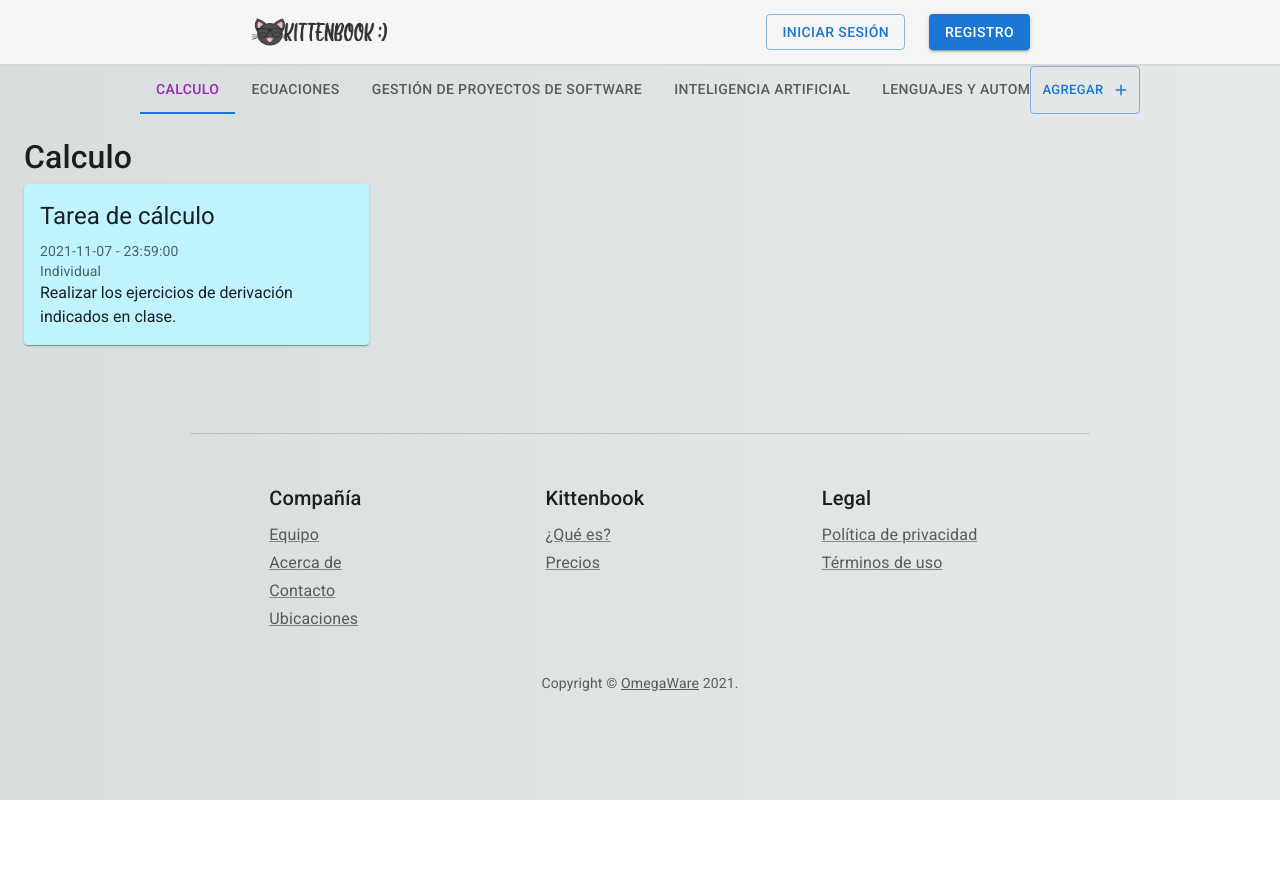
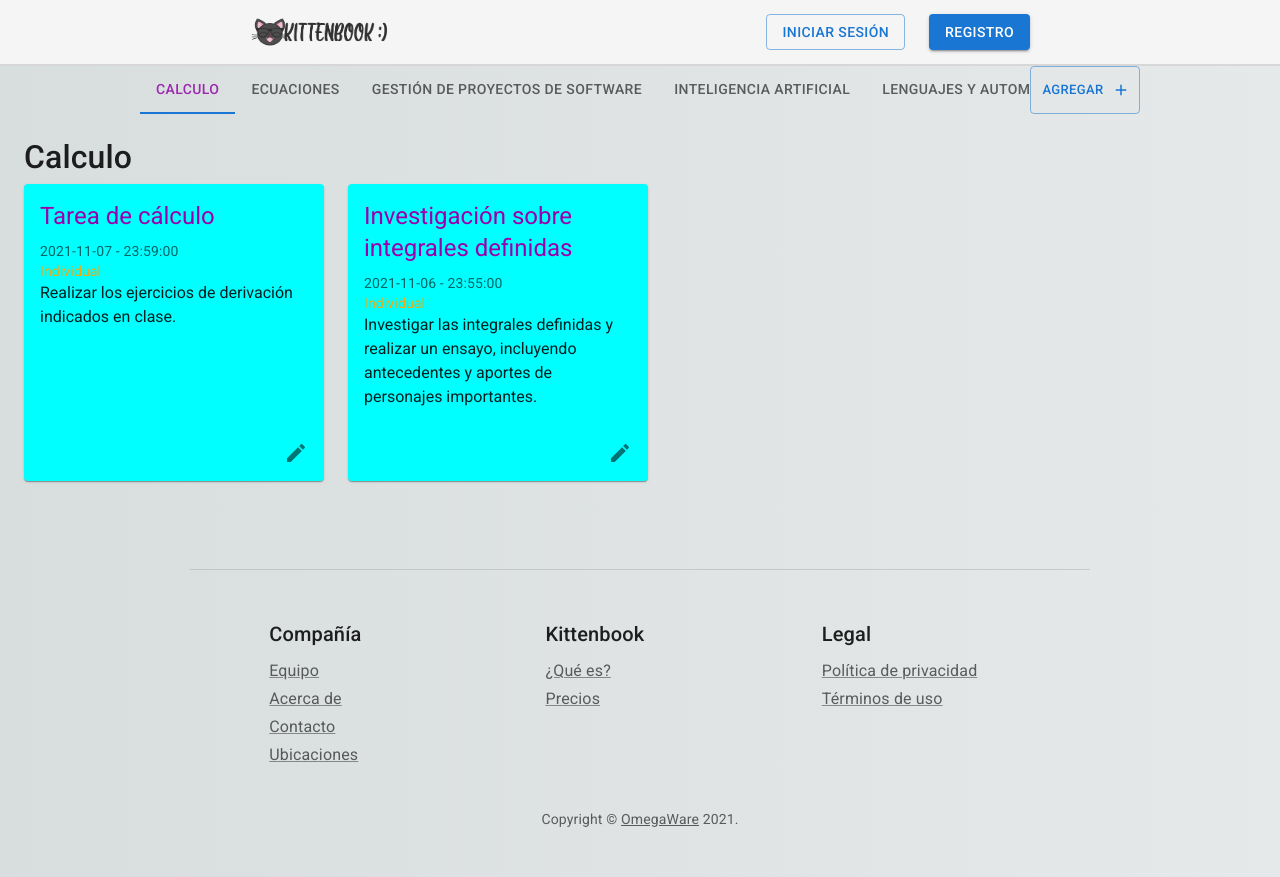
Before and after one commit to morning-g/kittenbook-frontend, a React (Create React App) app: page /tareas in a window 1280 px wide. Before the commit the page ends 800 px from the top, so only its background shows below. Built offline with nearby package versions, Linux system fonts and the light colour scheme.

Commit message:
Cambios visuales a las tareas

```diff
--- a/src/componentes/ListadoTareas.js
+++ b/src/componentes/ListadoTareas.js
@@ -1,12 +1,13 @@
+import { Grid } from '@mui/material';
 import React from 'react'
 import { Tarea } from './Tarea';
 
 export default function ListadoTareas({tareas, materia}) {
     return (
-        <a>
+        <Grid container spacing={1}>
             {tareas.map((tarea) => (
                 <Tarea tarea = {tarea} materia = {materia}/>
             ))}
-        </a>
+        </Grid>
     );
 }
--- a/src/componentes/Tarea.js
+++ b/src/componentes/Tarea.js
@@ -1,26 +1,28 @@
 import React from 'react'
 import Card from '@mui/material/Card';
 import CardContent from '@mui/material/CardContent';
-import CardMedia from '@mui/material/CardMedia';
 import Typography from '@mui/material/Typography';
-import { CardActionArea } from '@mui/material';
-import Box from '@mui/material/Box'
+import CardActionArea from '@mui/material/CardActionArea';
+import Grid from '@mui/material/Grid'
+import { IconButton } from '@mui/material';
+import EditIcon from '@mui/icons-material/Edit';
 
 export function Tarea( {tarea, materia}) {
     const {id, contenido , titulo, tab, categoria, creacion, limite, recurso, notificacion} = tarea
     return (
-        <div>
+        <Grid item sx={{display:"flex", position:"relative"}}>
             { tab === materia && (
-                <Card sx={{ maxWidth: 345, background:"#bff4ff" }}>
+                <Card sx={{ maxWidth: 300, display:"flex",
+                 flexDirection:"column", justifyContent:"space-between", background:"cyan" }}>
                     <CardActionArea>
                     <CardContent>
-                        <Typography gutterBottom variant="h5" component="div">
+                        <Typography gutterBottom variant="h5" component="div" color="#9a00ad">
                         {titulo}
                         </Typography>
                         <Typography variant="body2" color="text.secondary">
                             { limite.getFullYear() + "-" + ('0' + (limite.getMonth() + 1)).slice(-2) + "-" + ('0' + limite.getDate()).slice(-2) + " - " + ('0' + limite.getHours()).slice(-2) + ":" + ('0' + limite.getMinutes()).slice(-2) + ":" + ('0' + limite.getSeconds()).slice(-2)}
                         </Typography>
-                        <Typography variant="body2" color="text.secondary">
+                        <Typography variant="body2" color="text.secondary" color="orange">
                             {categoria}
                         </Typography>
                         <Typography variant="string" align={"justify"} color="text.primary">
@@ -33,8 +35,9 @@ export function Tarea( {tarea, materia}) {
                         </Typography>
                     </CardContent>
                     </CardActionArea>
+                    <IconButton sx={{padding:16+"px", marginLeft:"auto"}}><EditIcon/></IconButton>
                 </Card>
             )}
-        </div>
+        </Grid>
     )
 }
--- a/src/componentes/Tareas.js
+++ b/src/componentes/Tareas.js
@@ -68,7 +68,11 @@ function ListaTabs() {
   {id: 0, titulo:"Tarea de cálculo", contenido: "Realizar los ejercicios de derivación indicados en clase.",
   tab: "Calculo",categoria:"Individual", creacion: new Date(), limite: new Date(2021,10,7, 23,59), recurso: null, notificacion: false},
   {id: 1, titulo:"Proyecto Algoritmos Genéticos", contenido: "Realizar proyecto de algoritmos Genéticos, buscando un programa que realice busquedas optimizadas.",
-  tab: "Inteligencia Artificial",categoria:"En equipo", creacion: new Date(), limite: new Date(2021,10,7, 23,55), recurso: null, notificacion: false}])
+  tab: "Inteligencia Artificial",categoria:"En equipo", creacion: new Date(), limite: new Date(2021,10,7, 23,55), recurso: null, notificacion: false},
+  {id: 2, titulo:"Sprint 7", contenido: "Realizar el septimo sprint del proyecto y los avances de la app.",
+  tab: "Gestión de Proyectos de Software",categoria:"En equipo", creacion: new Date(), limite: new Date(2021,10,5, 23,55), recurso: null, notificacion: false},
+  {id: 3, titulo:"Investigación sobre integrales definidas", contenido: "Investigar las integrales definidas y realizar un ensayo, incluyendo antecedentes y aportes de personajes importantes.",
+  tab: "Calculo",categoria:"Individual", creacion: new Date(), limite: new Date(2021,10,6, 23,55), recurso: null, notificacion: false}])
 
   // Ref al input del Dialog para insertar categoría
   const tabTituloRef = useRef();
```
